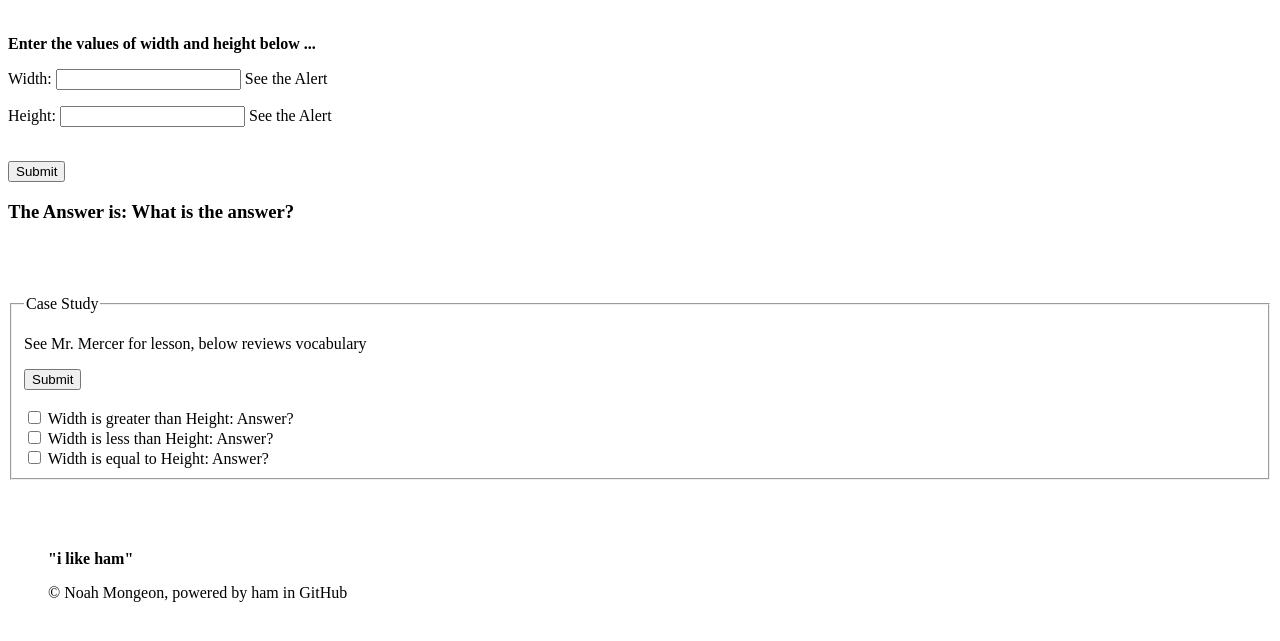
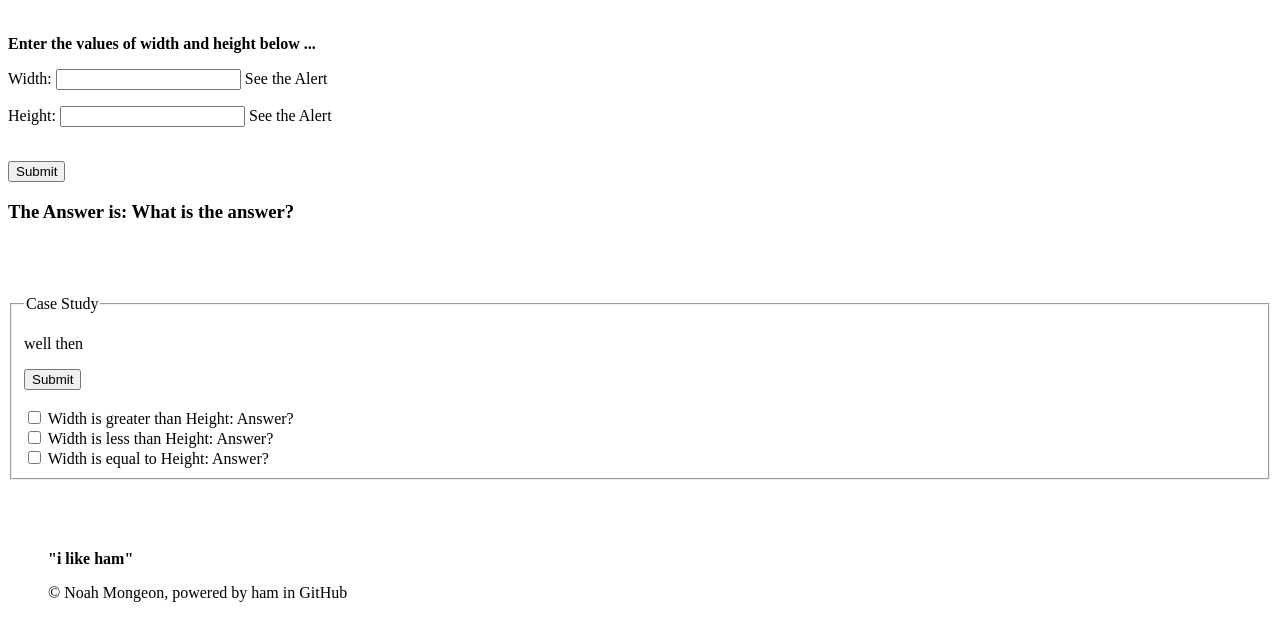
Before and after one commit to Daedelic/Javascript-Lessons, a plain HTML site: page childPages/landscapeOrPortrait.html in a window 1280 px wide. Shown: the part 79-720 px from the top of the page. Drawn offline with Linux system fonts and the light colour scheme; a script that the page names is missing.

Commit message:
Update landscapeOrPortrait.html

```diff
--- a/childPages/landscapeOrPortrait.html
+++ b/childPages/landscapeOrPortrait.html
@@ -56,7 +56,7 @@
 
         <fieldset>
           <legend>Case Study</legend>
-          <p>See Mr. Mercer for lesson, below reviews vocabulary</p>
+          <p>well then </p>
           <div>
             <button type="button" onclick="checkboxes()">Submit</button>
             <br><br>
```
